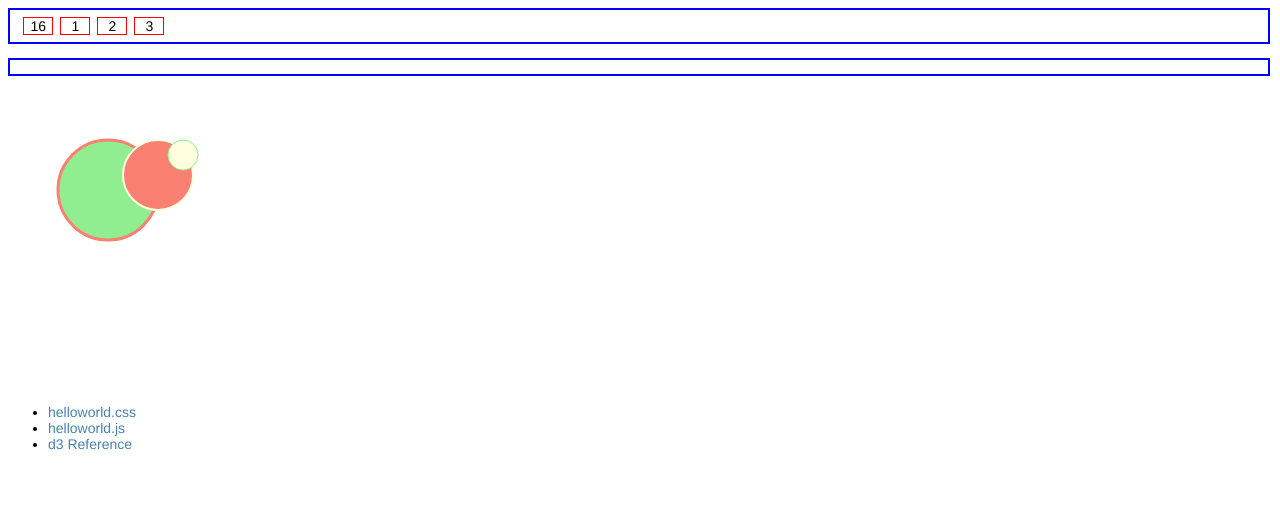
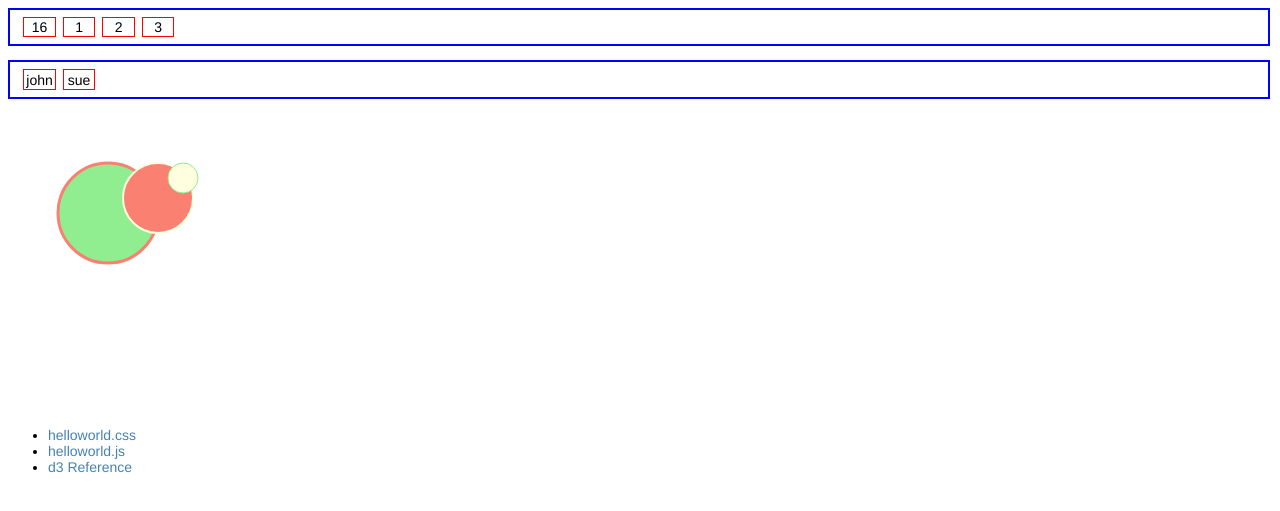
Before and after one commit to ekoontz/d3demo, a plain HTML site: page helloworld.html in a window 1280 px wide. Shown: the part 59-570 px from the top of the page. Drawn offline with Linux system fonts and the light colour scheme.

Commit message:
working on updating structs

```diff
--- a/helloworld.css
+++ b/helloworld.css
@@ -38,4 +38,5 @@
     border:1px solid red;
     width:2em;
     margin-left:0.5em;
+    padding:0.1%;
 }
--- a/helloworld.js
+++ b/helloworld.js
@@ -22,29 +22,51 @@ function hello_world(dom_id) {
     simple = d3.select("#simple");
 
     update_divs(simple,[4,8,15,16,23,42],
+		function(d) {return d;},
 		function(d) {return d;});
 
+
     update_divs(simple,[1,2,4,8,16,32],
+		function(d) {return d;},
 		function(d) {return d;});
 
     update_divs(simple,[8,16],
+		function(d) {return d;},
 		function(d) {return d;});
 
-    update_divs(simple, [1,2,3,16],
+    update_divs(simple,[1,2,3,16],
+		function(d) {return d;},
 		function(d) {return d;});
-
 
     // 2. More complex case: maps.
     people = [
 	{"name":"bob",
-	 "age":10},
+	 "age":10
+	 ,"ssn":123
+	},
 	{"name":"john",
-	 "age":20},
+	 "age":20
+	 ,"ssn":456
+	},
 	{"name":"sue",
-	 "age":30}];
+	 "age":30
+       ,"ssn":789
+	}];
 
+    // bob and john are friends.
     friends = [ people[0], people[1]  ];
+
+    // bob and sue are family.
     family =  [ people[1], people[2] ];
+
+    update_divs(d3.select("#structs"),friends,
+		function(d) {return d.name;},
+		function(d) {return d.name;});
+
+    update_divs(d3.select("#structs"),family,
+		function(d) {return d.name;},
+		function(d) {return d.name;});
+
 
 
     // 3. selectors as applied to SVG.
@@ -159,17 +181,18 @@ function log_state_transition(state) {
     return state;
 }
 
-function update_divs(dom_node, data, index_fn) {
+function update_divs(dom_node, data, index_fn,
+		    text_fn) {
     console.log("pre:" + html_appearance(dom_node));
     console.log("new data:  " + data);
     var newdata = dom_node.selectAll("div").data(data,index_fn);
 
-    // Add things unique to input_data.
-    newdata.enter().append("div").text(function(d) {return d;});
+    // Add items unique to input_data.
+    newdata.enter().append("div").text(text_fn);
 
     console.log("post-append, pre-remove:" + html_appearance(dom_node));
 
-    // Remove things not in new data.
+    // Remove items not in new data.
     newdata.exit().remove();
 
     console.log("post:" + html_appearance(dom_node));
```
